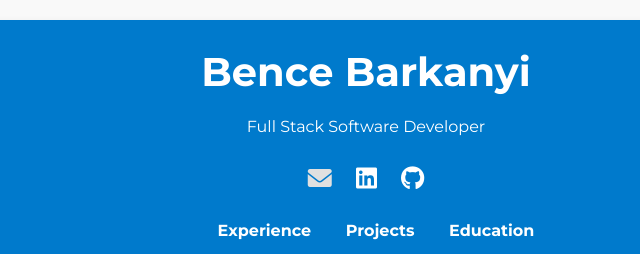
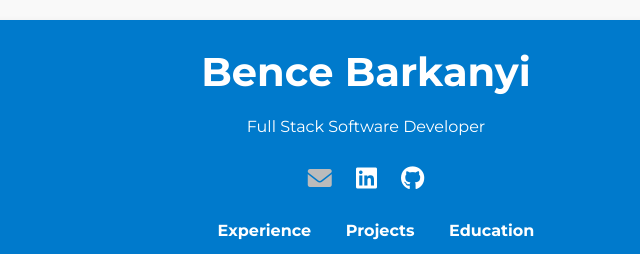
Before and after one commit to benceb2/portfolio-site, a plain HTML site: page index.html in a window 1280 px wide. In both pictures the pointer is over the link 593 px from the left and 178 px from the top of the page. Shown: the top 254 px of the page, 274-914 px from the left. Drawn offline with Linux system fonts and the light colour scheme; some packages are replaced by stand-ins of ours; a script that the page names is missing.

Commit message:
keep hover colour consistent

```diff
--- a/assets/css/main.css
+++ b/assets/css/main.css
@@ -93,7 +93,7 @@ h3 {
 }
 
 .contact-icons a:hover {
-  color: #e0e0e0;
+  color: #bbbbbb;
   /* Change color on hover */
 }
 
```
